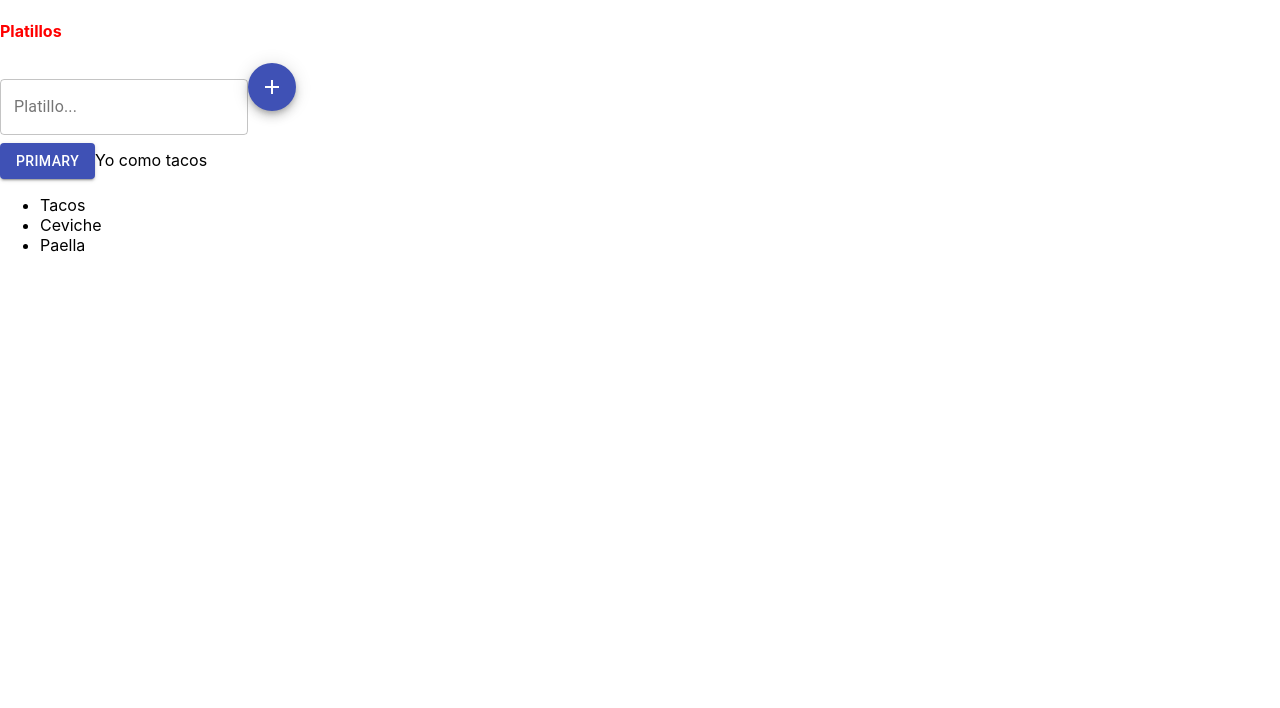
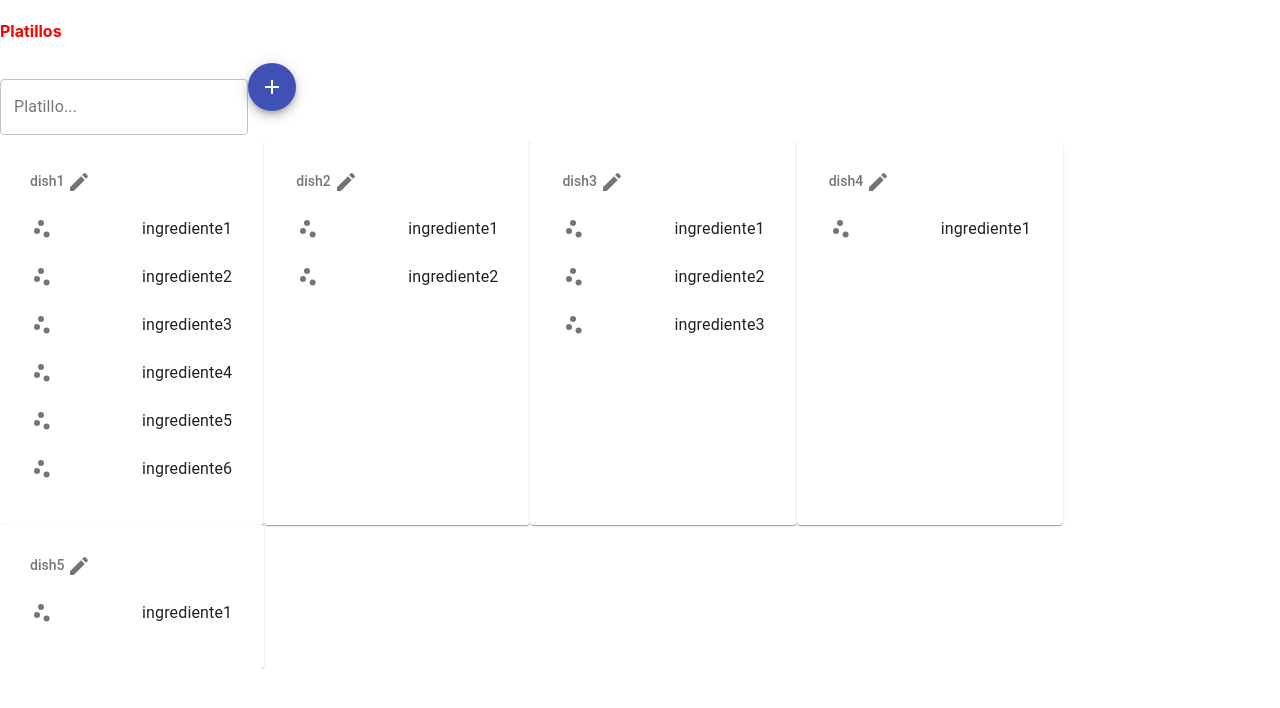
Before and after one commit to JonathanVargas0111/React-esencial, a React (Create React App) app: page / in a window 1280 px wide. Shown: the top 708 px of the page. Built offline with nearby package versions, Linux system fonts and the light colour scheme.

Commit message:
Manejos de estados en react

```diff
--- a/src/App.js
+++ b/src/App.js
@@ -2,7 +2,10 @@
 import Header  from "./components/header";
 import Dish  from "./components/dish";
 import NewDish  from "./components/newDish";
-import { Button } from '@material-ui/core';
+import Dishes from './components/dishes';
+
+import data from './assets/data/dishes.json'
+
 
 import './styles/App.css';
 import './styles/dish.css';
@@ -10,30 +13,53 @@
 
 class App extends Component {
 
-  dish = "tacos";
-  dishes = ["Tacos", "Ceviche","Paella"];
+  state = {
+    dish :"tacos",
+    dishes : data
+  }
+
   showDishes=e=>{
     e.preventDefault();
     this.props.history.push("/Platillos");
   };
 
+  updateDish = (index, updatedName) =>{
+
+    let newState = {...this.state};
+    newState.dishes.dishes[index].name = updatedName;
+
+    this.setState(newState);
+
+  };
+
+  addDish = (dishName) => {
+    let newState = {...this.state};
+
+    const newDish={
+      id: newState.dishes.dishes.length,
+      name: dishName,
+      country: "Mexico",
+      ingedientes:["Semillas", "Pollo", "Arroz"]
+    };
+    newState.dishes.dishes.push(newDish)
+
+    this.setState(newState);
+  };
+
+
   render(){
     return (
       <div>
         <Header></Header>
-        <NewDish></NewDish>
+        <NewDish onAddDish={this.addDish}></NewDish>
         {/*  <Dish name={dish} qty="3"></Dish> */}
+        <Dishes data={this.state.dishes} onUpdateDish={this.updateDish}></Dishes>
 
-        <Button variant="contained" color="primary"
-        onClick={this.showDishes}>
-          Primary
-        </Button>
-        Yo como {this.dish}
-      <ul>
-        {
-          this.dishes.map( (dish,index) => <li key={index}>{dish}</li>)
-        }
-      </ul>
+        {/* <ul>
+          {
+            this.dishes.map( (dish,index) => <li key={index}>{dish}</li>)
+          }
+        </ul> */}
       </div>
     );
   }
--- a/src/components/dish.js
+++ b/src/components/dish.js
@@ -1,5 +1,6 @@
 import React, {Component , Fragment} from "react";
-import { Button, List, ListItem, ListSubheader, ListItemText, ListItemIcon, Card, CardContent, GridList} from '@material-ui/core';
+import { IconButton, List, ListItem, ListSubheader, ListItemText, ListItemIcon, Card, CardContent, GridList, TextField} from '@material-ui/core';
+import EditIcon from '@material-ui/icons/Edit';
 import RestaurantIcon from '@material-ui/icons/Restaurant';
 import ScatterPlotIcon from '@material-ui/icons/ScatterPlot';
 
@@ -32,6 +33,25 @@
     countIngredients(){
         return this.dishes.length;
     }
+
+    state = {
+        edit: false,
+        name: this.props.name
+    };
+
+    edit = e => {
+        this.setState({ edit : !this.state.edit})
+    };
+
+    handleChange = e =>{
+        let newState = {...this.state};
+        newState.name = e.currentTarget.value;
+
+        this.setState(newState);
+        this.props.onUpdateDish(this.props.index , newState.name);
+
+    };
+
     render(){
         //const { params} = this.props.match;
         return(
@@ -41,10 +61,26 @@
                         component="nav"
                         subheader={
                             <ListSubheader component="div">
-                                {this.props.name}
-                            </ListSubheader>
+                                {this.state.edit ?(
+                                <TextField
+                                    label = "Platillo..."
+                                    type="text"
+                                    margin="normal"
+                                    variant="outlined"
+                                    value = {this.state.name}
+                                    onChange = {this.handleChange}
+                                    />
+
+                                    ):(
+                                        this.props.name
+                                    )}
+                                    <IconButton size="small" onClick={this.edit}>
+                                        <EditIcon/>
+                                    </IconButton>
+                                </ListSubheader>
                         }
                     >
+
                         {this.props.ingrendients.map((ingrendient, index)=>(
                             <ListItem button key={index}>
                                 <ListItemIcon>
--- a/src/components/dishes.js
+++ b/src/components/dishes.js
@@ -1,7 +1,6 @@
 import React, {Component} from "react";
 import { Button, List, ListItem, ListSubheader, ListItemText, ListItemIcon, GridList } from '@material-ui/core';
 import RestaurantIcon from '@material-ui/icons/Restaurant';
-import data from '../assets/data/dishes.json'
 import Dish from "./dish";
 
 
@@ -12,14 +11,13 @@
         this.props.history.push("/");
     };
 
+    updateDish = (index, updatedName)=>{
+        this.props.onUpdateDish(index, updatedName);
+    };
+
     render(){
         return(
-            <idv>
-                <h1>Platillos</h1>
-                <Button variant="contained" color="primary"
-                onClick={this.goBack}>
-                    Regresar
-                </Button>
+            <div>
                 {/* {data.dishes.map(
                     dish =>(
                         <List
@@ -40,13 +38,15 @@
                 )} */}
 
                 <GridList>
-                    {data.dishes.map((dish, index)=>(
-                        <Dish key={index} name={dish.name} ingrendients={dish.ingedientes}/>
+                    {this.props.data.dishes.map((dish, index)=>(
+                        <Dish key={index} name={dish.name} ingrendients={dish.ingedientes}
+                        index={index}
+                        onUpdateDish={this.updateDish}/>
                     ))}
                 </GridList>
 
 
-            </idv>
+            </div>
         )
     }
 }
--- a/src/components/newDish.js
+++ b/src/components/newDish.js
@@ -13,10 +13,11 @@
     newDish=React.createRef();
 
     addDish = event =>{
-        console.log("Agregar platillo")
         event.preventDefault();
-        console.log(this.newDish.value)
-    }
+        this.props.onAddDish(this.newDish.value);
+        this.newDish.value="";
+        console.log(this.newDish.value);
+    };
 
     render(){
         return(
```
